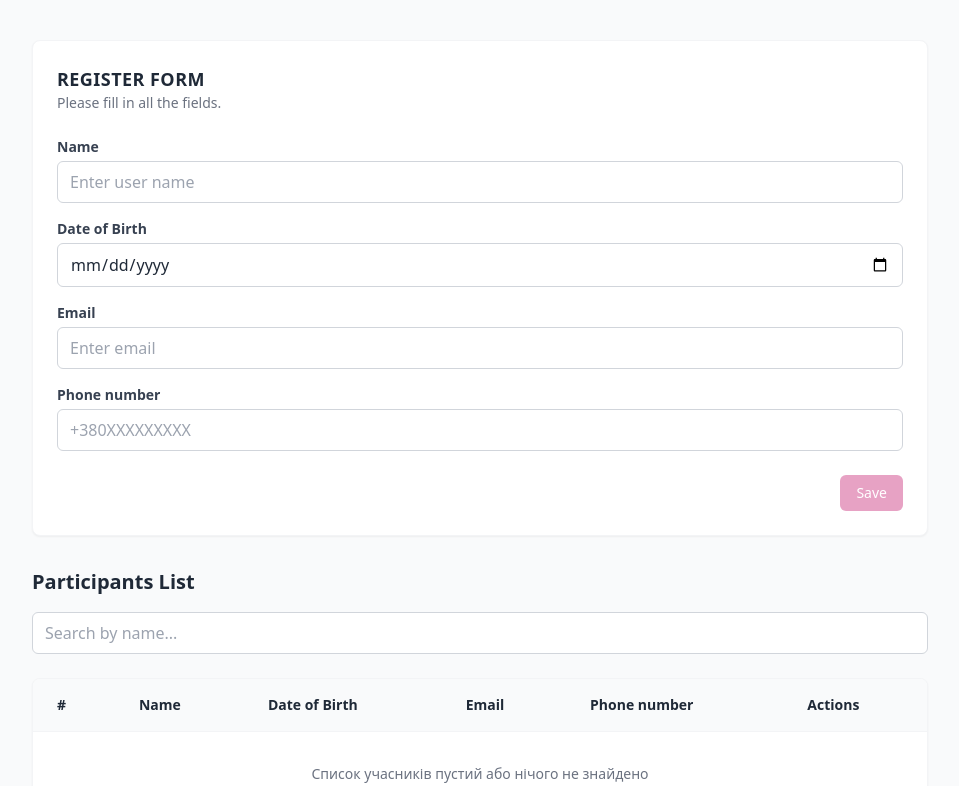
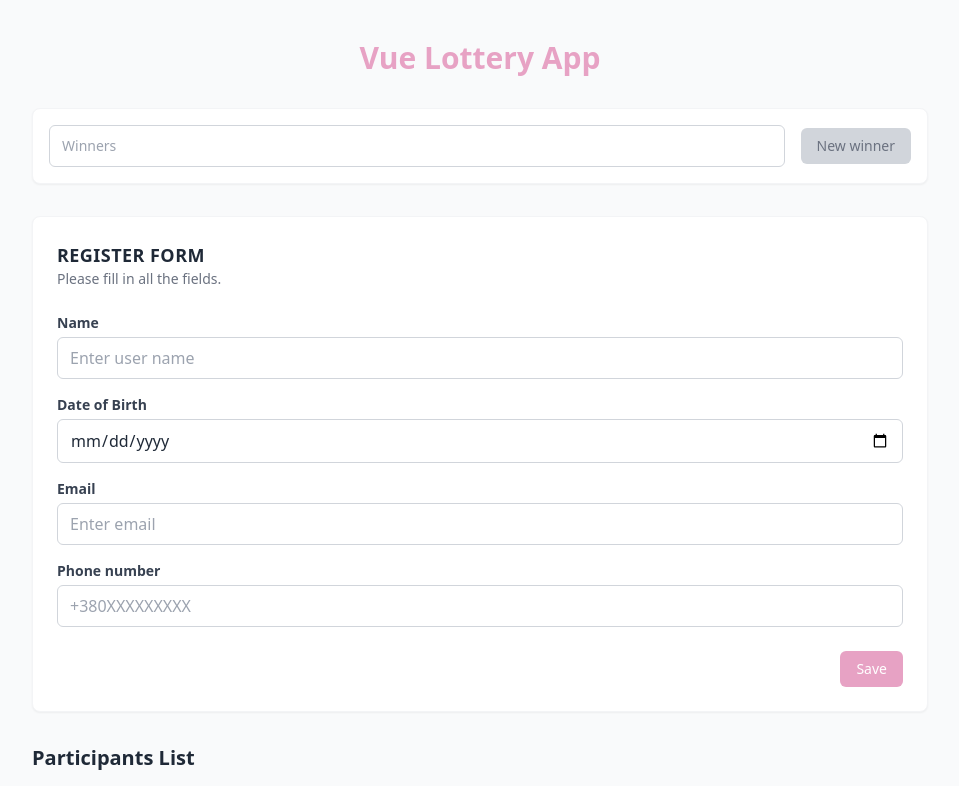
Before and after one commit to DariaPoliakovaa/vue-lottery-app, a Vue app in the folder vue-lottery-app/: page / in a window 1280 px wide. Shown: the top 786 px of the page, without its empty margins (160-1119 px from the left). Built offline with nearby package versions, Linux system fonts and the light colour scheme.

Commit message:
feat: implement random winners selection logic

```diff
--- a/vue-lottery-app/src/App.vue
+++ b/vue-lottery-app/src/App.vue
@@ -1,5 +1,6 @@
 <script setup lang="ts">
 import { ref, watch, onMounted, computed } from 'vue'
+import WinnersBlock from './components/WinnersBlock.vue'
 import RegistrationForm from './components/RegistrationForm.vue'
 import ParticipantsTable from './components/ParticipantsTable.vue'
 import SearchBar from './components/SearchBar.vue'
@@ -9,16 +10,40 @@ import AppButton from './components/ui/AppButton.vue'
 import type { Participant } from './types'
 
 const participants = ref<Participant[]>([])
-const STORAGE_KEY = 'lottery_participants'
+const winnerIds = ref<number[]>([])
+
+const STORAGE_KEY_USERS = 'lottery_participants'
+const STORAGE_KEY_WINNERS = 'lottery_winners'
 
 onMounted(() => {
-  const saved = localStorage.getItem(STORAGE_KEY)
-  if (saved) { participants.value = JSON.parse(saved) }
+  const savedUsers = localStorage.getItem(STORAGE_KEY_USERS)
+  if (savedUsers) participants.value = JSON.parse(savedUsers)
+
+  const savedWinners = localStorage.getItem(STORAGE_KEY_WINNERS)
+  if (savedWinners) winnerIds.value = JSON.parse(savedWinners)
 })
 
 watch(participants, (newVal) => {
-  localStorage.setItem(STORAGE_KEY, JSON.stringify(newVal))
+  localStorage.setItem(STORAGE_KEY_USERS, JSON.stringify(newVal))
 }, { deep: true })
+
+watch(winnerIds, (newVal) => {
+  localStorage.setItem(STORAGE_KEY_WINNERS, JSON.stringify(newVal))
+}, { deep: true })
+
+const currentWinners = computed(() => {
+  return winnerIds.value
+    .map(id => participants.value.find(p => p.id === id))
+    .filter(p => p !== undefined) as Participant[]
+})
+
+const handleAddWinner = (winner: Participant) => {
+  winnerIds.value.push(winner.id)
+}
+
+const handleRemoveWinner = (winnerId: number) => {
+  winnerIds.value = winnerIds.value.filter(id => id !== winnerId)
+}
 
 const existingEmails = computed(() => participants.value.map(p => p.email))
 
@@ -74,7 +99,9 @@ const openDeleteModal = (participant: Participant) => {
 
 const confirmDelete = () => {
   if (participantToDelete.value) {
-    participants.value = participants.value.filter(p => p.id !== participantToDelete.value!.id)
+    const idToDelete = participantToDelete.value.id
+    participants.value = participants.value.filter(p => p.id !== idToDelete)
+    winnerIds.value = winnerIds.value.filter(id => id !== idToDelete)
   }
   isDeleteModalOpen.value = false
   participantToDelete.value = null
@@ -102,6 +129,15 @@ const saveEdit = (updatedParticipant: Participant) => {
   <div class="min-h-screen py-10 px-4">
     <div class="max-w-4xl mx-auto space-y-8">
 
+      <h1 class="text-3xl font-bold text-center text-primary mb-8">Vue Lottery App</h1>
+
+      <WinnersBlock
+        :participants="participants"
+        :winners="currentWinners"
+        @add-winner="handleAddWinner"
+        @remove-winner="handleRemoveWinner"
+      />
+
       <RegistrationForm :existing-emails="existingEmails" @add-participant="handleAddParticipant" />
 
       <div>
@@ -119,26 +155,17 @@ const saveEdit = (updatedParticipant: Participant) => {
 
     </div>
 
-    <AppModal
-      :is-open="isDeleteModalOpen"
-      title="Підтвердження видалення"
-      @close="isDeleteModalOpen = false"
-    >
+    <AppModal :is-open="isDeleteModalOpen" title="Підтвердження видалення" @close="isDeleteModalOpen = false">
       <p v-if="participantToDelete" class="text-gray-600">
         Ви дійсно бажаєте видалити учасника <strong>{{ participantToDelete.name }}</strong>, {{ participantToDelete.email }}?
       </p>
-
       <template #footer>
         <AppButton variant="secondary" @click="isDeleteModalOpen = false">Ні</AppButton>
         <AppButton variant="danger" @click="confirmDelete">Так</AppButton>
       </template>
     </AppModal>
 
-    <AppModal
-      :is-open="isEditModalOpen"
-      title="Редагувати дані"
-      @close="isEditModalOpen = false"
-    >
+    <AppModal :is-open="isEditModalOpen" title="Редагувати дані" @close="isEditModalOpen = false">
       <EditParticipantForm
         v-if="participantToEdit"
         :participant="participantToEdit"
--- /dev/null
+++ b/vue-lottery-app/src/components/WinnersBlock.vue
@@ -0,0 +1,69 @@
+<script setup lang="ts">
+import { computed } from 'vue'
+import AppButton from './ui/AppButton.vue'
+import type { Participant } from '../types'
+
+const props = defineProps<{
+  participants: Participant[]
+  winners: Participant[]
+}>()
+
+const emit = defineEmits<{
+  (e: 'add-winner', participant: Participant): void
+  (e: 'remove-winner', winnerId: number): void
+}>()
+
+const isButtonDisabled = computed(() => {
+  if (props.winners.length >= 3) return true
+  if (props.participants.length === 0) return true
+  if (props.participants.length === props.winners.length) return true
+})
+
+const pickRandomWinner = () => {
+  if (isButtonDisabled.value) return
+
+  const availableParticipants = props.participants.filter(
+    p => !props.winners.some(w => w.id === p.id)
+  )
+
+  if (availableParticipants.length === 0) return
+
+  const randomIndex = Math.floor(Math.random() * availableParticipants.length)
+  const randomWinner = availableParticipants[randomIndex]
+
+  if (randomWinner) {
+    emit('add-winner', randomWinner)
+  }
+}
+</script>
+
+<template>
+  <div class="bg-white p-4 rounded-lg shadow-sm border border-gray-100 flex items-center justify-between gap-4">
+
+    <div class="flex-grow flex flex-wrap items-center gap-2 border border-gray-300 rounded-md px-3 py-2 min-h-[42px]">
+      <span v-if="winners.length === 0" class="text-gray-400 text-sm">Winners</span>
+
+      <div
+        v-for="winner in winners"
+        :key="winner.id"
+        class="bg-primary text-white text-sm px-2 py-1 rounded flex items-center gap-2"
+      >
+        {{ winner.name }}
+        <button
+          @click="emit('remove-winner', winner.id)"
+          class="hover:text-gray-200 font-bold focus:outline-none"
+        >
+        ✕
+        </button>
+      </div>
+    </div>
+
+    <AppButton
+      @click="pickRandomWinner"
+      :disabled="isButtonDisabled"
+    >
+      New winner
+    </AppButton>
+
+  </div>
+</template>
```
